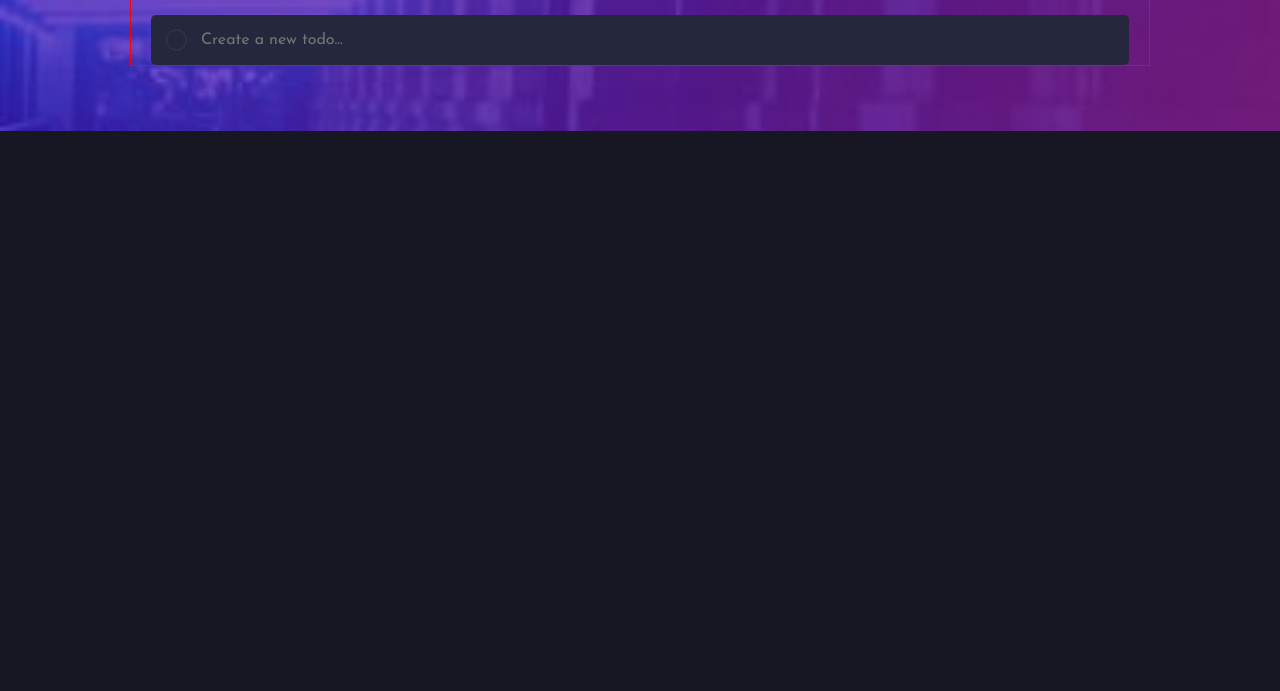
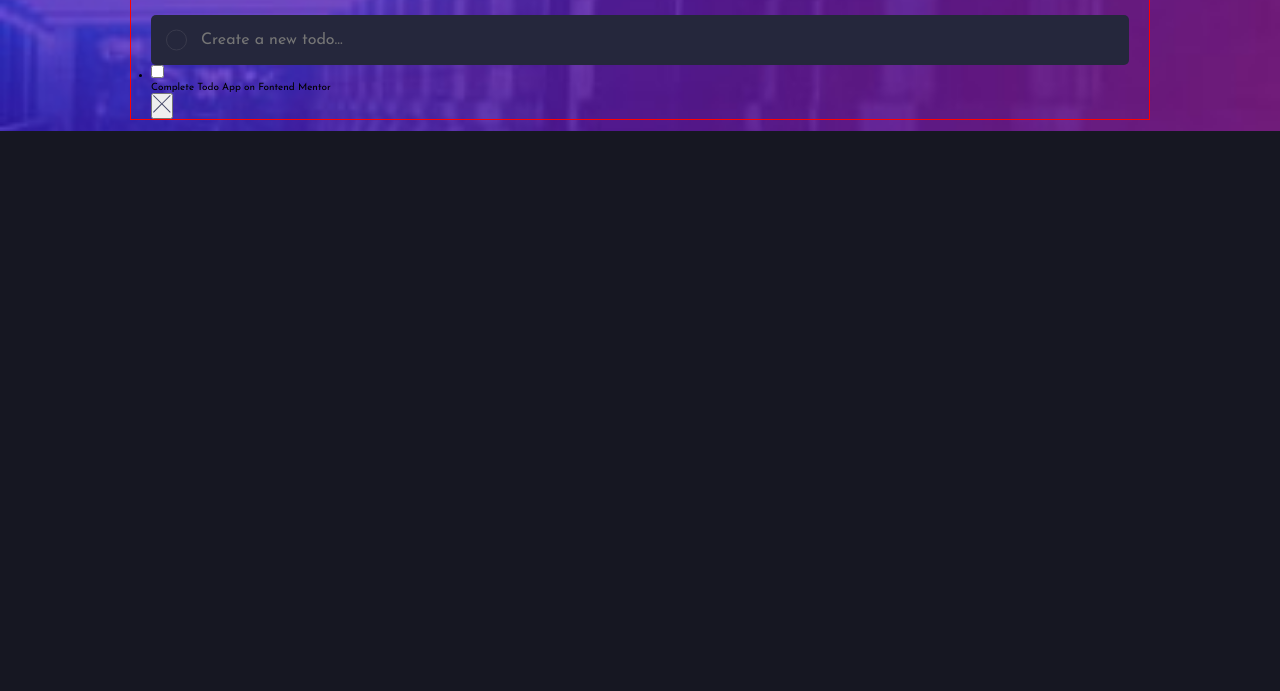
Before and after one commit to Imoyemi-1/Todo-list-App, a plain HTML site: page index.html in a window 1280 px wide. Shown: the part 109-800 px from the top of the page. Drawn offline with Linux system fonts and the light colour scheme.

Commit message:
Added html list fot todo-list

```diff
--- a/index.html
+++ b/index.html
@@ -35,9 +35,25 @@
             placeholder="Create a new todo..."
           />
         </div>
-        <div id="todo-Item-container">
+        <ul id="todo-Item-container">
           <!-- todo: add item later when styling -->
-        </div>
+          <li class="todo-item">
+            <div class="todo-item-txt-container">
+              <input
+                type="checkbox"
+                name="checktodo"
+                id="checktodo"
+              />
+              <p class="todo-txt">Complete Todo App on Fontend Mentor</p>
+            </div>
+            <button class="remove-todo-btn">
+              <img
+                src="images/icon-cross.svg"
+                alt=""
+              />
+            </button>
+          </li>
+        </ul>
         <div id="toggle-todo-section-container">
           <!-- todo: add item later when styling -->
         </div>
```
